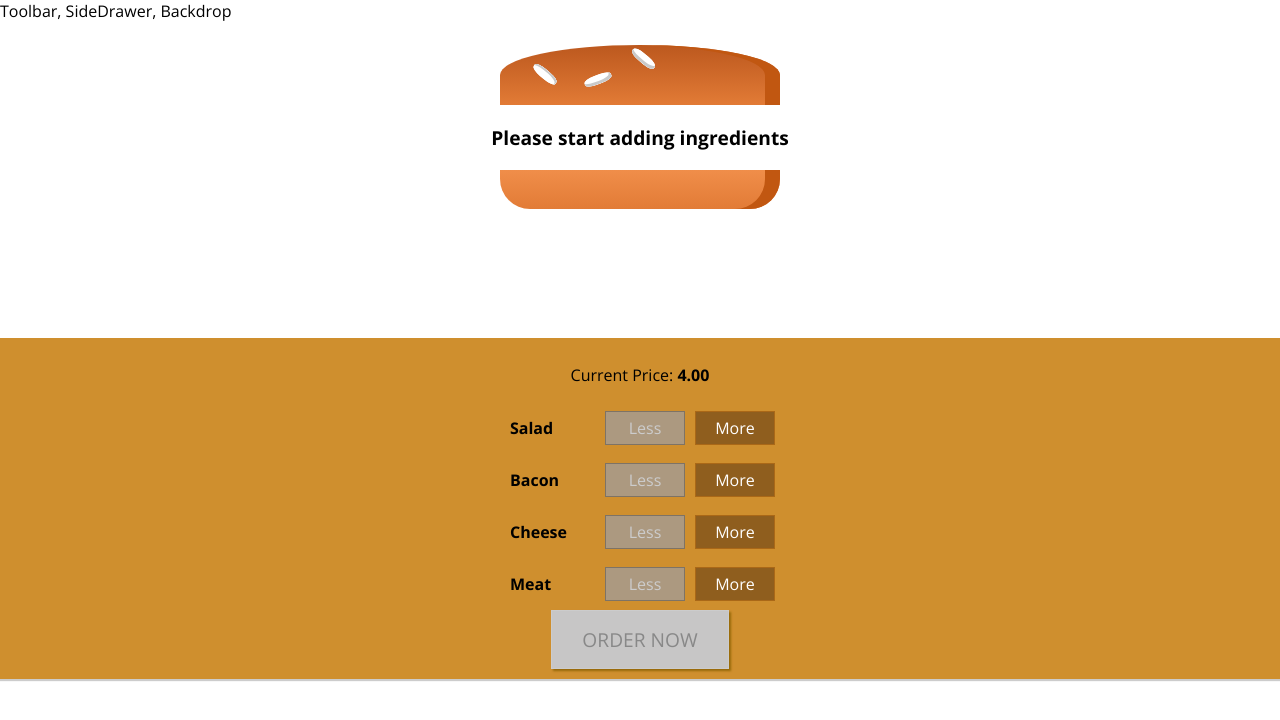
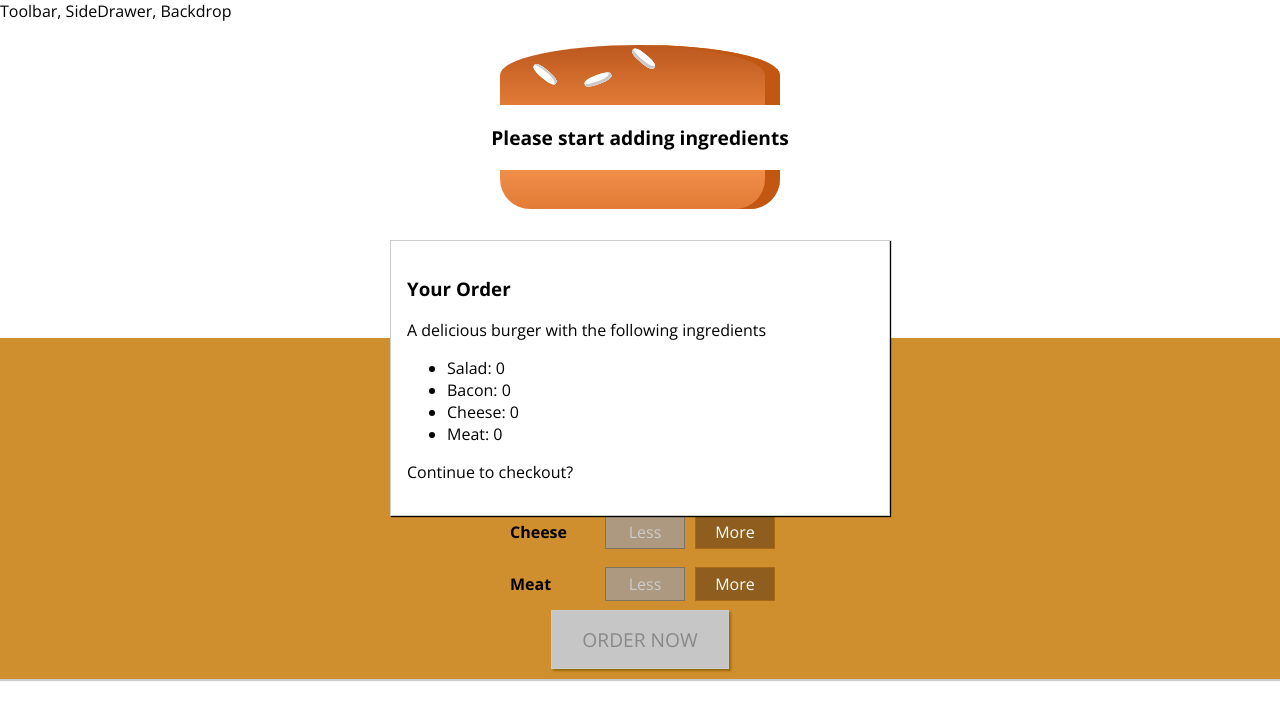
Before and after one commit to David-mwendwa/Burger-Builder, a React app: page / in a window 1280 px wide. Shown: the top 720 px of the page. Built offline with nearby package versions, Linux system fonts and the light colour scheme.

Commit message:
feat: implement order summary
Created OrderSummary component borrowing state from the BurgerBuilder and also created a Modal component where the OrderSummary will be nested. The modal is nested on the BurgerBuilder component

```diff
--- /dev/null
+++ b/src/components/Burger/OrderSummary/OrderSummary.js
@@ -0,0 +1,25 @@
+import React from 'react';
+
+import Auxiliary from '../../../hoc/Auxiliary';
+
+const OrderSummary = ({ ingredients }) => {
+  const ingredientSummary = Object.keys(ingredients).map((igKey) => {
+    return (
+      <li key={igKey}>
+        <span style={{ textTransform: 'capitalize' }}>{igKey}</span>:{' '}
+        {ingredients[igKey]}
+      </li>
+    );
+  });
+
+  return (
+    <Auxiliary>
+      <h3>Your Order</h3>
+      <p>A delicious burger with the following ingredients</p>
+      <ul>{ingredientSummary}</ul>
+      <p>Continue to checkout?</p>
+    </Auxiliary>
+  );
+};
+
+export default OrderSummary;
--- /dev/null
+++ b/src/components/UI/Modal/Modal.css
@@ -0,0 +1,20 @@
+.Modal {
+  position: fixed;
+  z-index: 500;
+  background-color: white;
+  width: 70%;
+  border: 1px solid #ccc;
+  box-shadow: 1px 1px 1px black;
+  padding: 16px;
+  left: 15%;
+  top: 30%;
+  box-sizing: border-box;
+  transition: all 0.3s ease-out;
+}
+
+@media (min-width: 600px) {
+  .Modal {
+    width: 500px;
+    left: calc(50% - 250px);
+  }
+}
--- /dev/null
+++ b/src/components/UI/Modal/Modal.js
@@ -0,0 +1,11 @@
+import React from 'react';
+
+import classes from './Modal.css';
+
+const Modal = ({children}) => (
+  <div className={classes.Modal}>
+    {children}
+  </div>
+)
+
+export default Modal
--- a/src/containers/BurgeBuilder/BurgerBuilder.js
+++ b/src/containers/BurgeBuilder/BurgerBuilder.js
@@ -2,6 +2,8 @@
 
 import Burger from '../../components/Burger/Burger';
 import BuildControls from '../../components/Burger/BuildControls/BuildControls';
+import Modal from '../../components/UI/Modal/Modal';
+import OrderSummary from '../../components/Burger/OrderSummary/OrderSummary';
 
 import Auxiliary from '../../hoc/Auxiliary';
 
@@ -44,7 +46,7 @@
     const oldPrice = this.state.totalPrice;
     const newPrice = oldPrice + priceAddition;
     this.setState({ totalPrice: newPrice, ingredients: updatedIngredients });
-    this.updatePurshaseState()
+    this.updatePurshaseState();
   };
 
   removeIngredientHandler = (type) => {
@@ -67,6 +69,9 @@
 
     return (
       <Auxiliary>
+        <Modal>
+          <OrderSummary ingredients={this.state.ingredients} />
+        </Modal>
         <Burger ingredients={this.state.ingredients} />
         <BuildControls
           ingredientAdded={this.addIngredientHandler}
```
Also changed, not shown: src/components/Burger/OrderSummary/OrderSummary.css (added), src/components/UI/Backdrop/Backdrop.css (added), src/components/UI/Backdrop/Backdrop.js (added).
